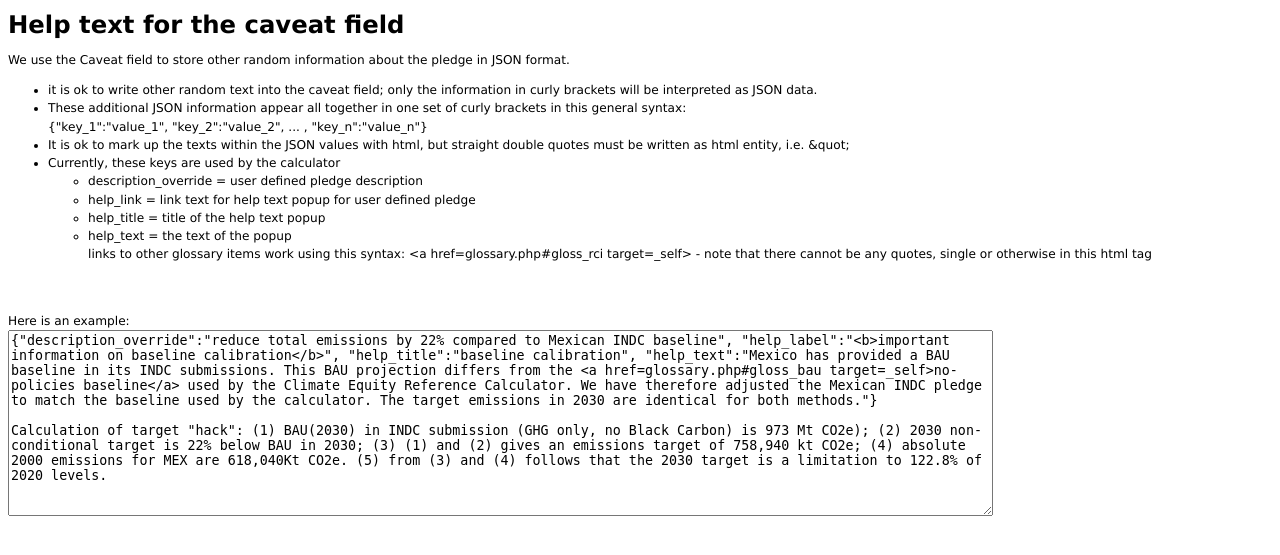
After one commit to climateequityreferenceproject/cerc-web, a PHP site: page /caveat_help.php in a window 1280 px wide. The commit adds this page. Shown: the top 555 px of the page. Run offline with PHP 8.4, Linux system fonts and the light colour scheme; some libraries are stand-ins or nearby versions.

Commit message:
- moved help text for special uses of caveat field into separate help file - disabled Rich Text Editor for caveat field (was messing up with special uses, breaking markup and such)

```diff
--- /dev/null
+++ b/public_html/databasemanager/pledgedb/caveat_help.php
@@ -0,0 +1,34 @@
+<!DOCTYPE html PUBLIC "-//W3C//DTD XHTML 1.0 Transitional//EN" "http://www.w3.org/TR/xhtml1/DTD/xhtml1-transitional.dtd">
+<html xmlns="http://www.w3.org/1999/xhtml" dir="ltr" lang="en-US">
+    <head profile="http://gmpg.org/xfn/11">
+        <meta http-equiv="Content-Type" content="text/html; charset=UTF-8" />
+        <title>GDRs Pledges Database</title>
+        <script type="text/javascript" src="//ajax.googleapis.com/ajax/libs/jquery/1.6.2/jquery.min.js"></script>
+        <script type="text/javascript" src="tinymce/js/tinymce/jscripts/tiny_mce/tiny_mce.js"></script>
+
+        <script type="text/javascript" src="js/pledges.js"></script>
+        <script type="text/javascript" src="tinymce/js/pledge_editor.js"></script>
+
+        <link rel="stylesheet" type="text/css" href="css/pledges.css" />
+    </head>
+    <body>
+        <h1>Help text for the caveat field</h1>
+        We use the Caveat field to store other random information about the pledge in JSON format. <br>
+        <ul><li>it is ok to write other random text into the caveat field; only the information in curly brackets will be interpreted as JSON data.</li>
+            <li>These additional JSON information appear all together in one set of curly brackets in this general syntax: <br>
+                    {"key_1":"value_1", "key_2":"value_2", ... , "key_n":"value_n"}</li>
+            <li>It is ok to mark up the texts within the JSON values with html, but straight double quotes must be written as html entity, i.e. &amp;quot;</li>
+            <li>Currently, these keys are used by the calculator
+            <ul><li>description_override = user defined pledge description</li>
+                <li>help_link = link text for help text popup for user defined pledge</li>
+                <li>help_title = title of the help text popup</li>
+                <li>help_text = the text of the popup <br>links to other glossary items work using this syntax: &lt;a href=glossary.php#gloss_rci target=_self&gt; - note that there cannot be any quotes, single or otherwise in this html tag</li>
+            </ul>
+        </ul>
+        <br /><br />
+        Here is an example:<br />
+        <textarea name="caveat" cols="120" rows="12" class="mceNoEditor">{"description_override":"reduce total emissions by 22% compared to Mexican INDC baseline", "help_label":"<b>important information on baseline calibration</b>", "help_title":"baseline calibration", "help_text":"Mexico has provided a BAU baseline in its INDC submissions. This BAU projection differs from the <a href=glossary.php#gloss_bau target=_self>no-policies baseline</a> used by the Climate Equity Reference Calculator. We have therefore adjusted the Mexican INDC pledge to match the baseline used by the calculator. The target emissions in 2030 are identical for both methods."}
+
+Calculation of target "hack": (1) BAU(2030) in INDC submission (GHG only, no Black Carbon) is 973 Mt CO2e); (2) 2030 non-conditional target is 22% below BAU in 2030; (3) (1) and (2) gives an emissions target of 758,940 kt CO2e; (4) absolute 2000 emissions for MEX are 618,040Kt CO2e. (5) from (3) and (4) follows that the 2030 target is a limitation to 122.8% of 2020 levels. </textarea>
+    </body>
+</html>
```
Also changed, not shown: public_html/databasemanager/pledgedb/index.php (+3 -6 lines), 1 other file.
